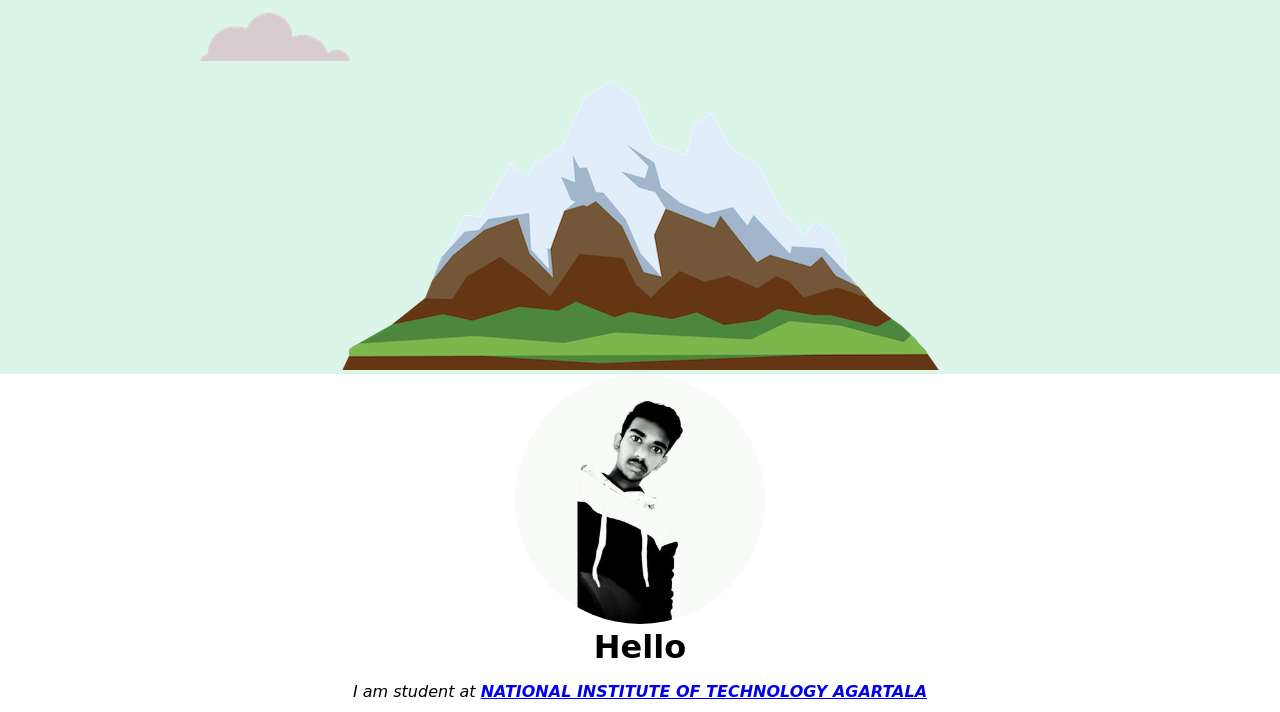
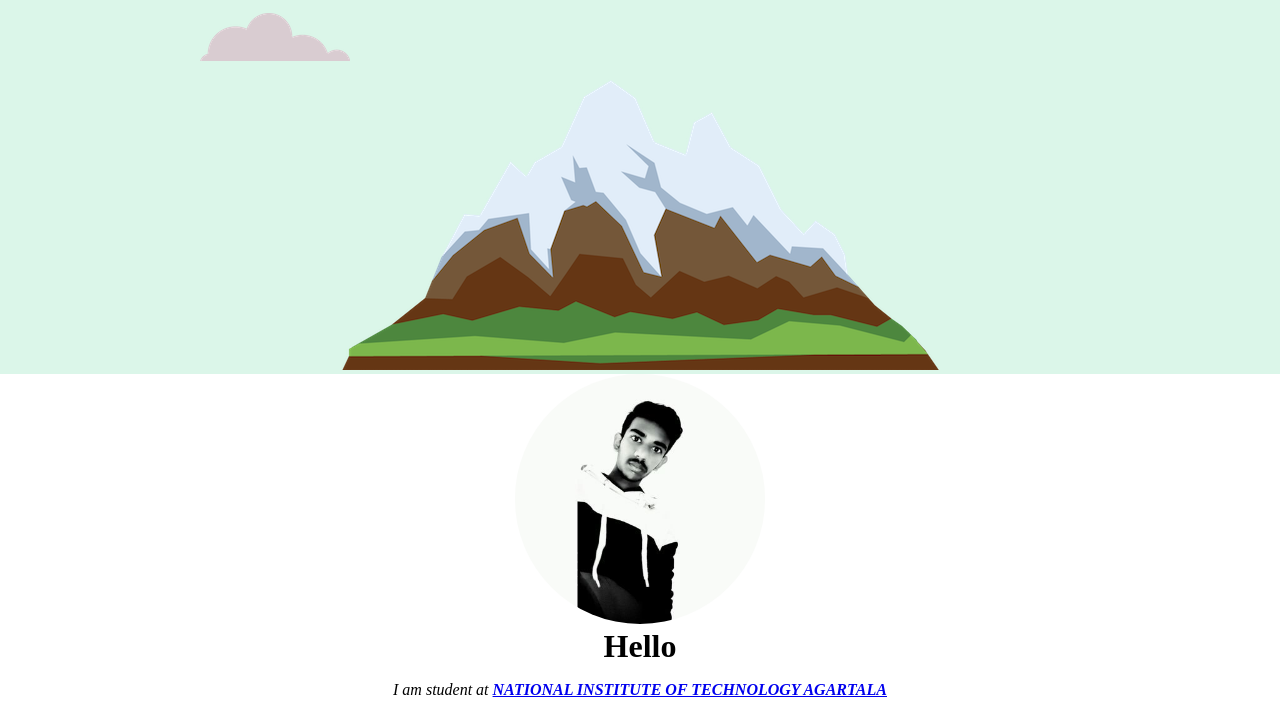
Before and after one commit to 0-jagadeesh-0/Personal-site, a plain HTML site: page index.html in a window 1280 px wide. Shown: the part 211-923 px from the top of the page. Drawn offline with Linux system fonts and the light colour scheme.

Commit message:
Update styles.css

```diff
--- a/styles.css
+++ b/styles.css
@@ -1,7 +1,7 @@
 body{
   margin: 0;
 text-align: center;
-font-family: sans-serif;
+font-family:"Helvectica" sans-serif;
 }
 h1{
   width: 10%;
@@ -39,7 +39,7 @@ h1{
 left : 200px;
 }
 .b{
-  font-family: cursive;
+  font-family: "Helvectica" sans-serif;
 }
 .circular{
   border-radius: 100%;
```
